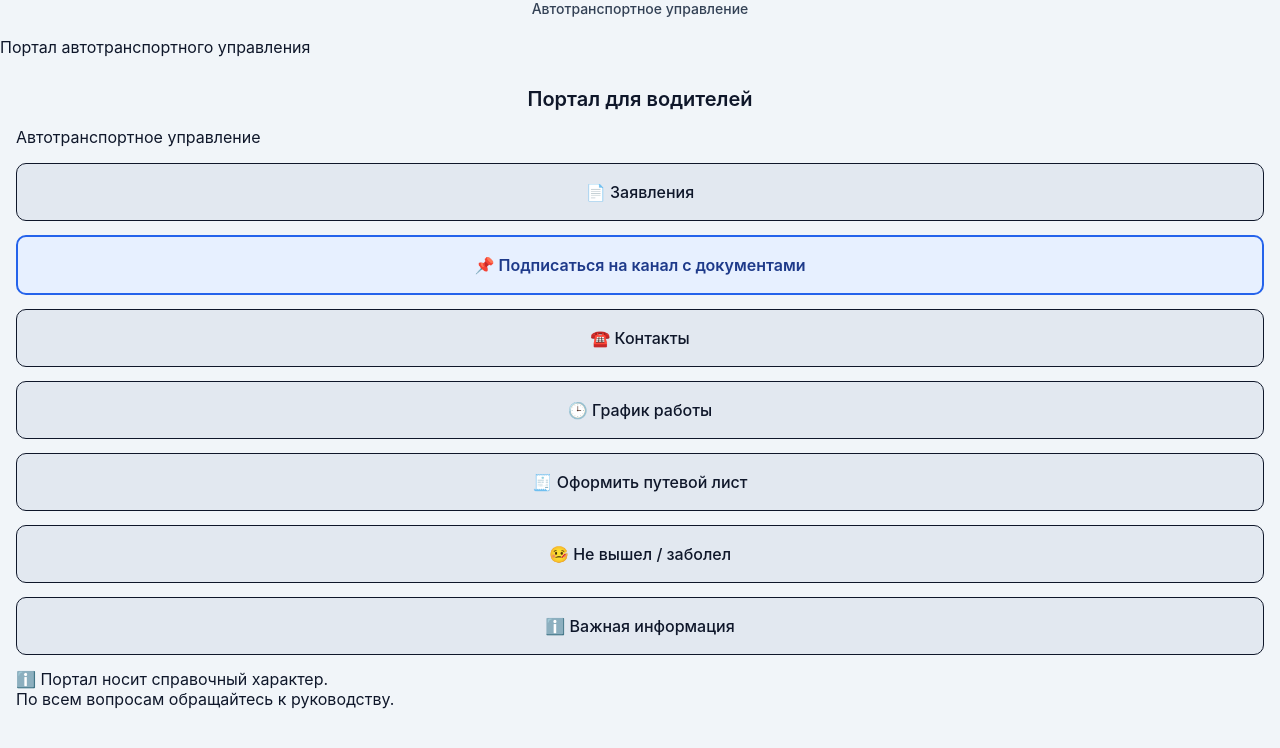
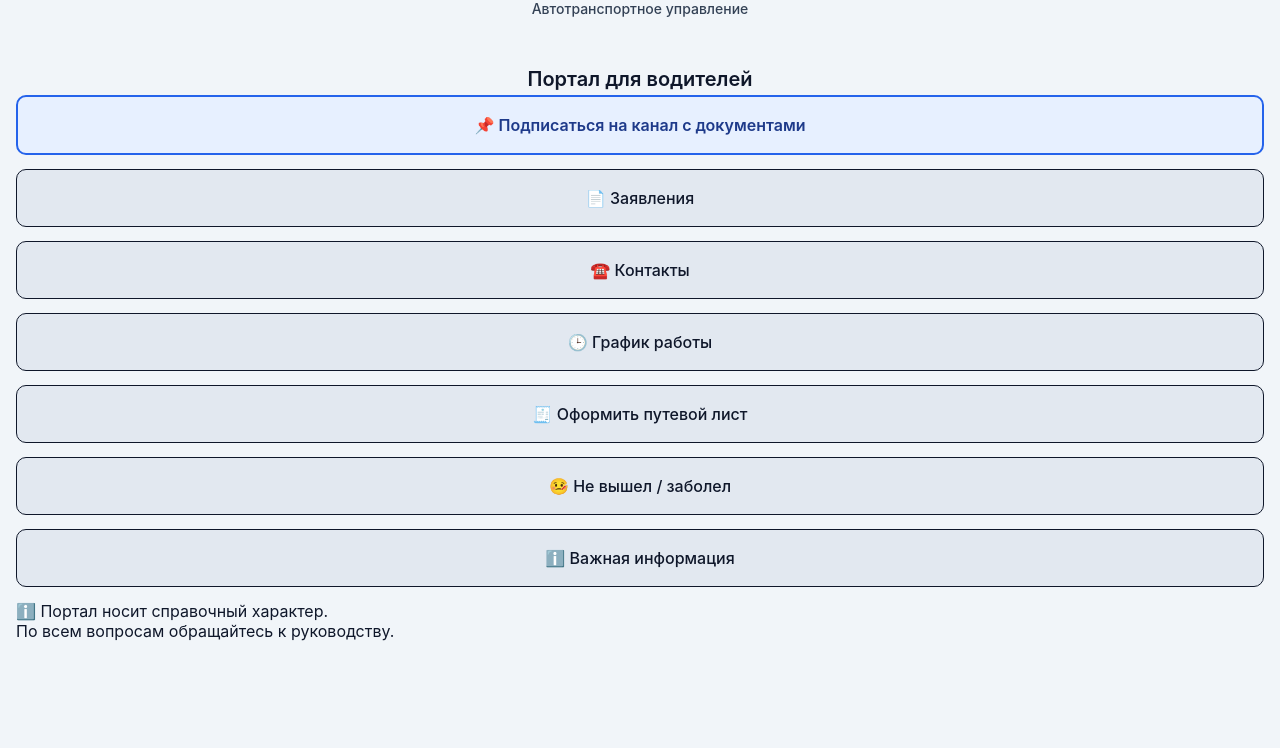
Before and after one commit to Lukarunov/Portal, a plain HTML site: page index.html in a window 1280 px wide. Drawn offline with Linux system fonts and the light colour scheme.

Commit message:
Update index.html

```diff
--- a/index.html
+++ b/index.html
@@ -2,7 +2,7 @@
 <html lang="ru">
 <head>
     <meta charset="UTF-8">
-    <div class="org-title">Автотранспортное управление</div>Портал автотранспортного управления</title>
+    <div class="org-title">Автотранспортное управление</div></title>
 
     <!-- Адаптация под телефон -->
     <meta name="viewport" content="width=device-width, initial-scale=1.0">
@@ -84,15 +84,14 @@ h1 {
 
     <div class="header">
         <h1>Портал для водителей</h1>
-        <p>Автотранспортное управление</p>
     </div>
-
+<a class="button button-important" href="ССЫЛКА_НА_КАНАЛ_С_ДОКУМЕНТАМИ">
+    📌 Подписаться на канал с документами
+</a>
     <a class="button" href="https://t.me/c/1657157417/30">
         📄 Заявления
     </a>
-<a class="button button-important" href="ССЫЛКА_НА_КАНАЛ_С_ДОКУМЕНТАМИ">
-    📌 Подписаться на канал с документами
-</a>
+
     <a class="button" href="https://t.me/c/1657157417/6">
         ☎️ Контакты
     </a>
```
